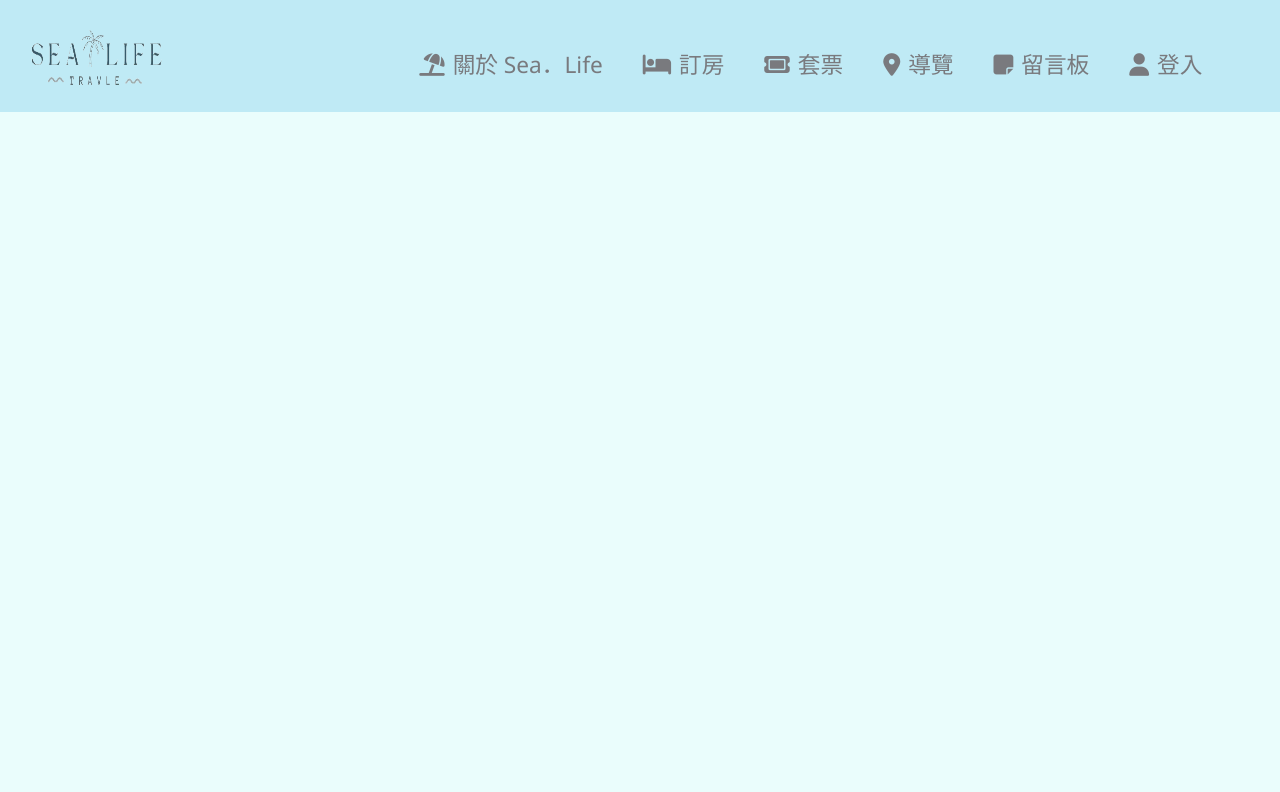
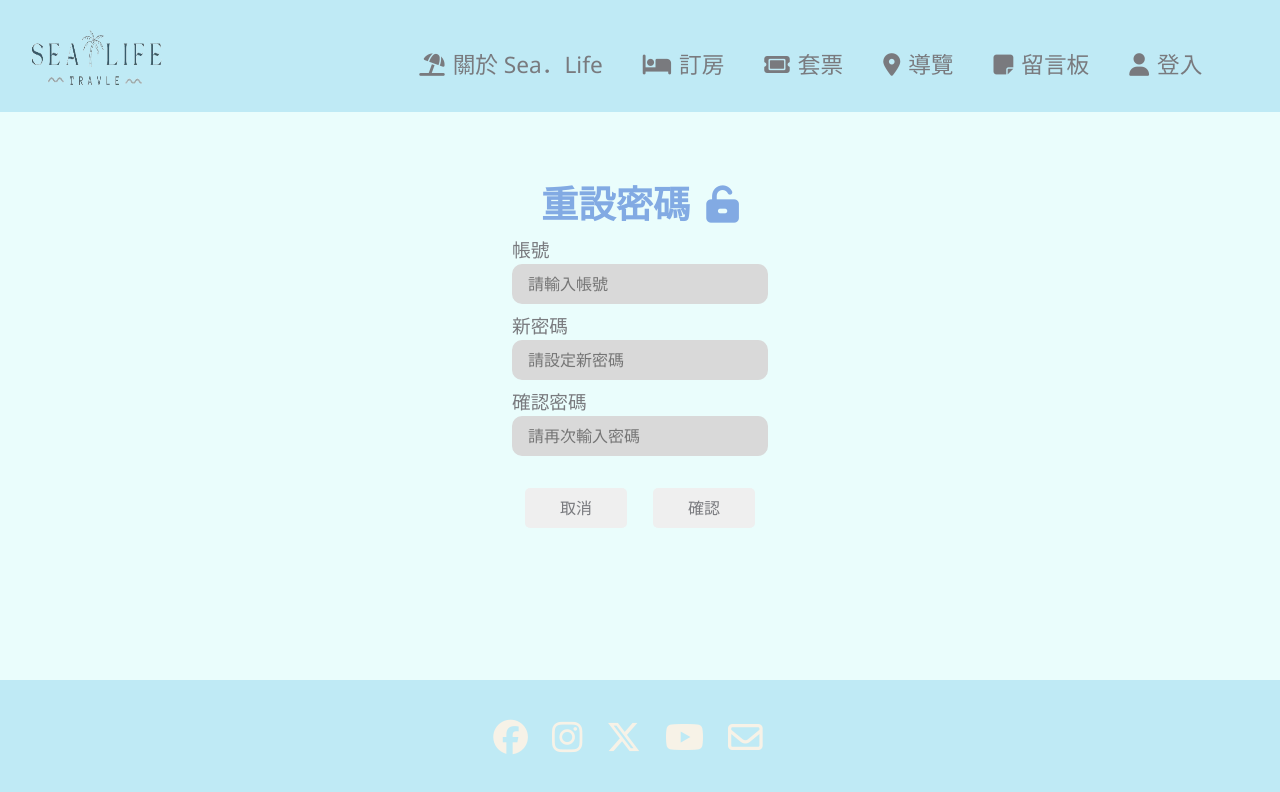
Before and after one commit to zawarudoooooooo/2024-01-22-XiaoLiuqiu-Frontend, a Vue app: page /reset in a window 1280 px wide. Shown: the top 792 px of the page. Built offline with nearby package versions, Linux system fonts and the light colour scheme.

Commit message:
reset pwd add

```diff
--- a/src/router/index.js
+++ b/src/router/index.js
@@ -164,6 +164,12 @@ const router = createRouter({
       name: 'FrontSignUp',
       component: () => import('../views/FrontEnd/FrontSignUp.vue')
     },
+//前台忘記密碼
+    {
+      path: '/reset',
+      name: 'PwdReset',
+      component: () => import('../views/FrontEnd/PwdReset.vue')
+    },
 //前台使用者頁面
     {
       path: '/FrontPersonInfo',
--- a/src/views/FrontEnd/FrontLogin.vue
+++ b/src/views/FrontEnd/FrontLogin.vue
@@ -2,6 +2,7 @@
 import axios from 'axios';
 import Footer from '../../components/Footer.vue';
 import swal from 'sweetalert';
+import { RouterLink, RouterView } from 'vue-router'
 export default {
     data() {
         return {
@@ -90,6 +91,7 @@ export default {
             <button type="button"  data-bs-toggle="modal"
                     data-bs-target="#exampleModal">忘記密碼
             </button>
+            <RouterLink to="/reset" class="routerItem">重設密碼</RouterLink>
         </div>
     </div>
 <!-- 忘記密碼modal視窗 -->
--- /dev/null
+++ b/src/views/FrontEnd/PwdReset.vue
@@ -0,0 +1,132 @@
+<script>
+import axios from 'axios';
+import Footer from '../../components/Footer.vue';
+import swal from 'sweetalert';
+export default {
+    data() {
+        return {
+            account:"",
+            pwd:"",
+            repwd:""
+        }
+    },
+    methods: {
+
+    },
+    components: {
+        Footer
+    }
+}
+</script>
+
+<template>
+    <div class="content">
+        <div class="title">
+            <p>重設密碼<i class="fa-solid fa-unlock-keyhole"></i></p>
+        </div>
+        <div class="account">
+            <p>帳號</p>
+            <input type="text" v-model="this.account" placeholder="請輸入帳號">
+        </div>
+        <div class="password">
+            <p>新密碼</p>
+            <input type="password" v-model="this.pwd" placeholder="請設定新密碼">
+        </div>
+        <div class="repassword">
+            <div class="notice">
+                <p >確認密碼</p>
+                <p id=checkpwd v-if="this.repwd!=this.pwd">*請輸入相同密碼</p>
+            </div>
+            <input type="password" v-model="this.repwd" placeholder="請再次輸入密碼">
+        </div>
+        <div class="buttonArea">
+            <button type="button">取消</button>
+            <button type="button">確認</button>
+        </div>
+    </div>
+    <Footer />
+</template>
+
+<style lang="scss" scoped>
+.content {
+    width: 20vw;
+    height: 63vh;
+    margin: auto;
+    margin-top: 8vmin;
+    i{
+        margin-left: 2vmin;
+    }
+    input {
+        width: 20vw;
+        height: 5vh;
+        border-radius: 10px;
+        border-style: none;
+        outline: none;
+        background-color: #D9D9D9;
+        padding-left: 2vmin;
+        margin-bottom: 1vmin;
+    }
+    .title {
+        font-size: 28pt;
+        font-weight: bold;
+        color: #82AAE3;
+        text-align: center;
+        p {
+            margin-bottom: 0.5vmin;
+        }
+    }
+    .account {
+        p {
+            margin: 0;
+            font-size: 14pt;
+            color: #797A7E;
+        }
+    }
+    .password {
+        p {
+            margin: 0;
+            font-size: 14pt;
+            color: #797A7E;
+        }
+    }
+    .repassword {
+        .notice{
+            width: 20vw;
+            justify-content: space-between;
+            display: flex;
+        }
+        p {
+            margin: 0;
+            font-size: 14pt;
+            color: #797A7E;
+        }
+        #checkpwd{
+            font-weight: bold;
+            color: #d65d6b;
+        }
+    }
+    .buttonArea {
+        width: 20vw;
+        display: flex;
+        justify-content: space-around;
+        margin-top: 3vmin;
+        button {
+            width: 8vw;
+            height: 5vh;
+            border: none;
+            border-radius: 5px;
+            color: #797A7E;
+
+            &:hover {
+                background-color: #797A7E;
+                color: white;
+            }
+
+            &:active {
+                background-color: #F7F2E7;
+                color: #797A7E;
+            }
+        }
+    }
+}
+</style>
```
